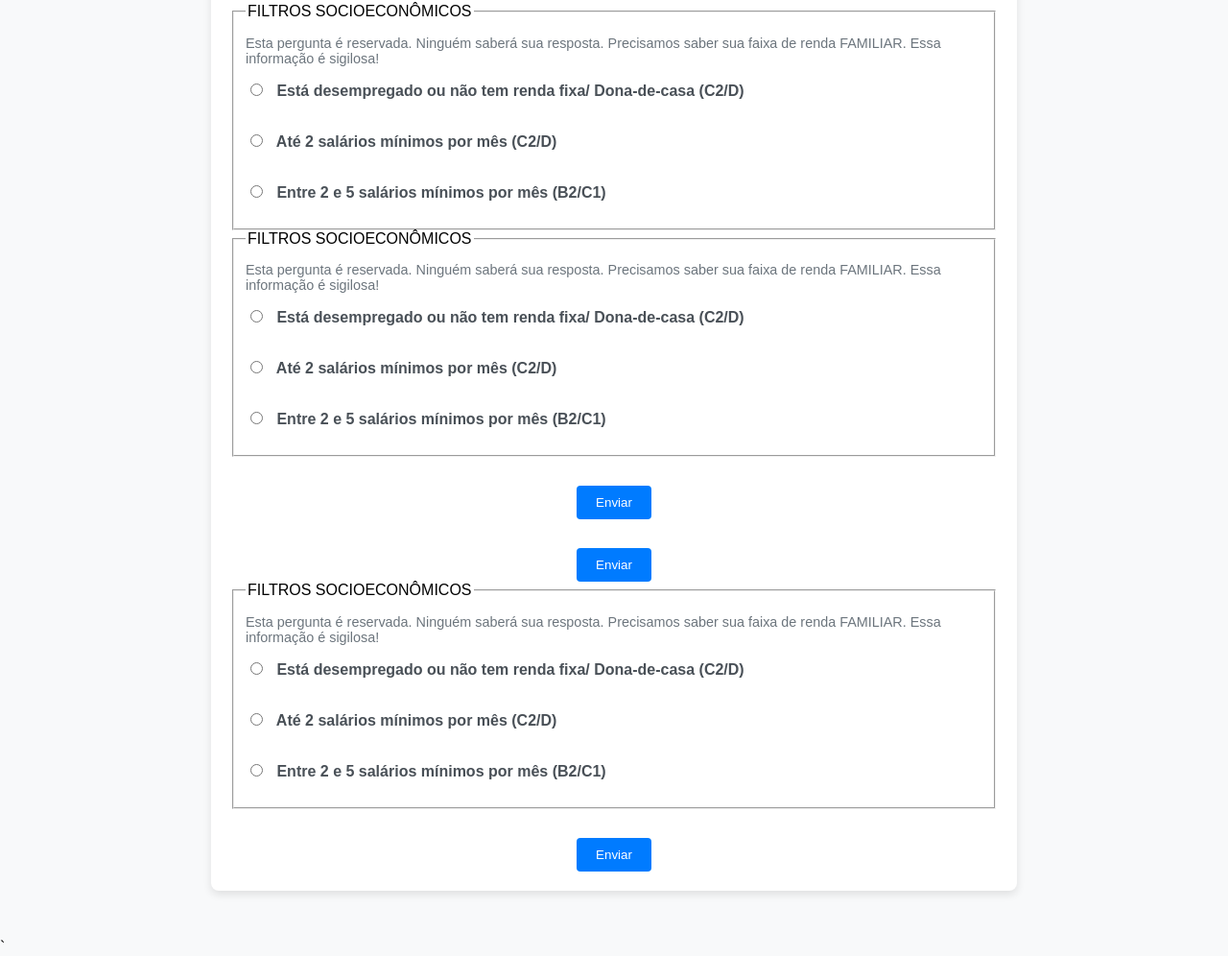
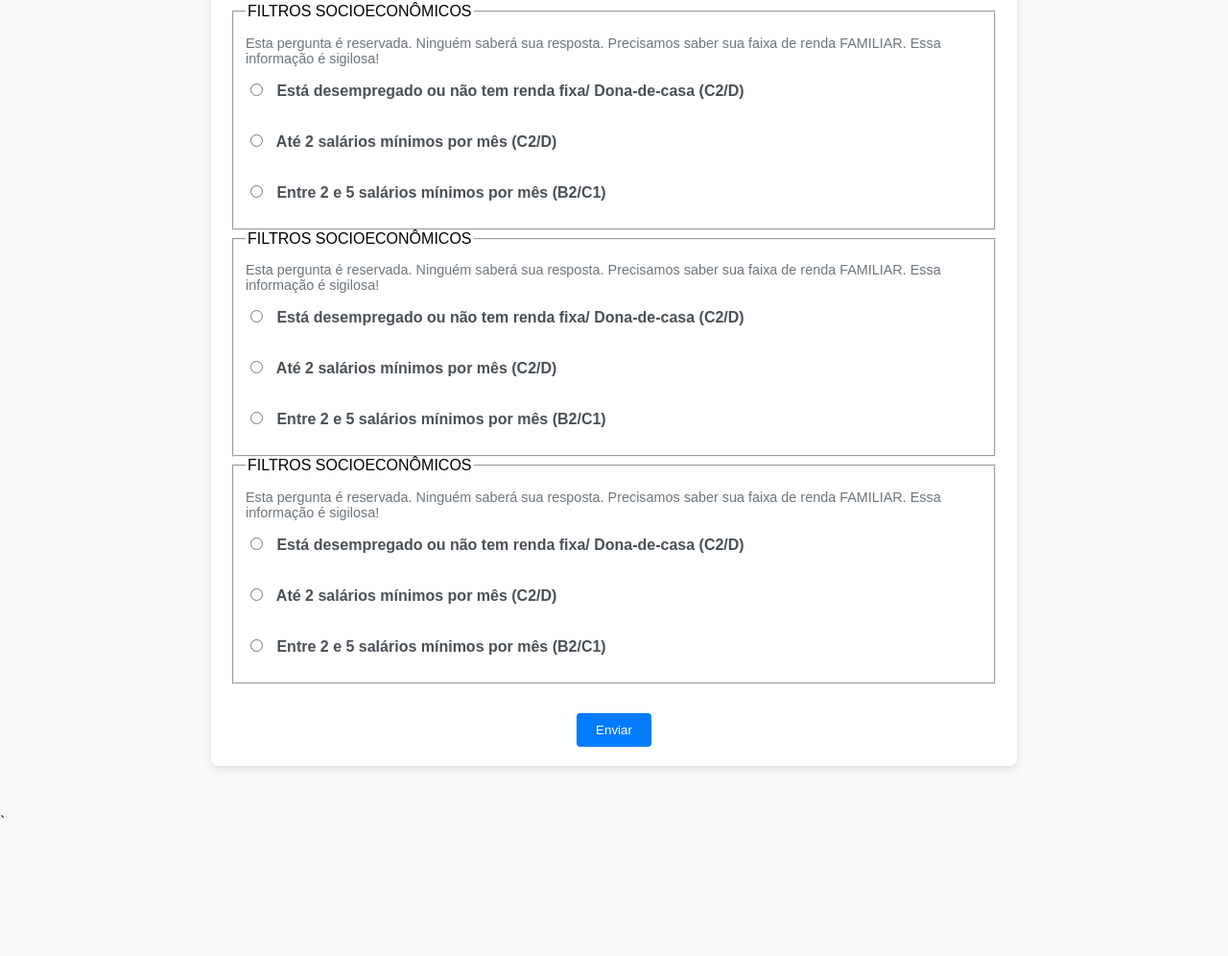
Before and after one commit to realese/wtss, a plain HTML site: page index.html in a window 1280 px wide. Shown: the part 5576-6572 px from the top of the page at 96% size. After the commit the page ends 6442 px from the top, so only its background shows below. Drawn offline with Linux system fonts and the light colour scheme.

Commit message:
Update index.html

```diff
--- a/index.html
+++ b/index.html
@@ -433,15 +433,6 @@
                 <input type="radio" name="renda" value="entre_2_e_5_salarios_minimos"> Entre 2 e 5 salários mínimos por mês (B2/C1)
             </label><br>
         </fieldset>
-        <div class="button-container">
-            <button type="submit" class="button">Enviar</button>
-        </div>
-    </form>
-
-
-            <div class="button-container">
-                <button type="submit" class="button">Enviar</button>
-            </div>
         <fieldset>
             <legend>FILTROS SOCIOECONÔMICOS</legend>
             <p>Esta pergunta é reservada. Ninguém saberá sua resposta. Precisamos saber sua faixa de renda FAMILIAR. Essa informação é sigilosa!</p>
```
